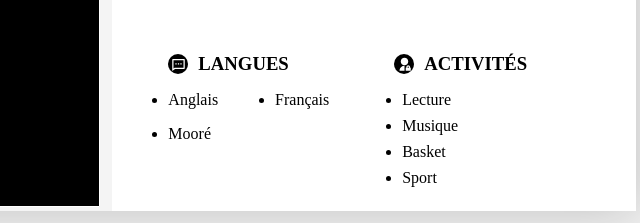
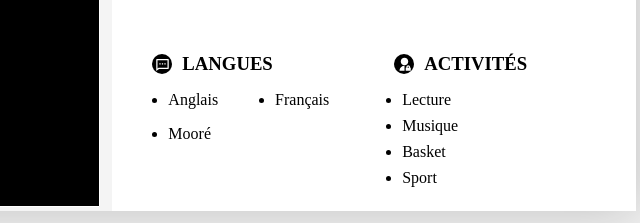
Before and after one commit to Nourdine-Kientega/cv, a plain HTML site: page index.html in a window 1280 px wide. Shown: the part 1202-1425 px from the top of the page, 401-1041 px from the left. Drawn offline with Linux system fonts and the light colour scheme.

Commit message:
Remove margin-left of language part

```diff
--- a/style.css
+++ b/style.css
@@ -87,7 +87,7 @@ body { background: var(--white-smoke); }
 .cv .right-slide .others :where( .language, .hobbies) { width: 50%; }
 /********************** Languages desgin ***************************/
 /* .cv .right-slide .others .language { width: 100%; } */
-.cv .right-slide .others .language .title { margin-left: 1rem; }
+/* .cv .right-slide .others .language .title { margin-left: 1rem; } */
 .cv .right-slide .others .language .items { display: flex; gap: 1rem; flex-wrap: wrap; justify-content: space-between; margin: 0 1rem; }
 .cv .right-slide .others .language .items .item { width: 40%; }
 /********************** Hobbies desgin ***************************/
```
Also changed, not shown: script.js (+0 -7 lines).
